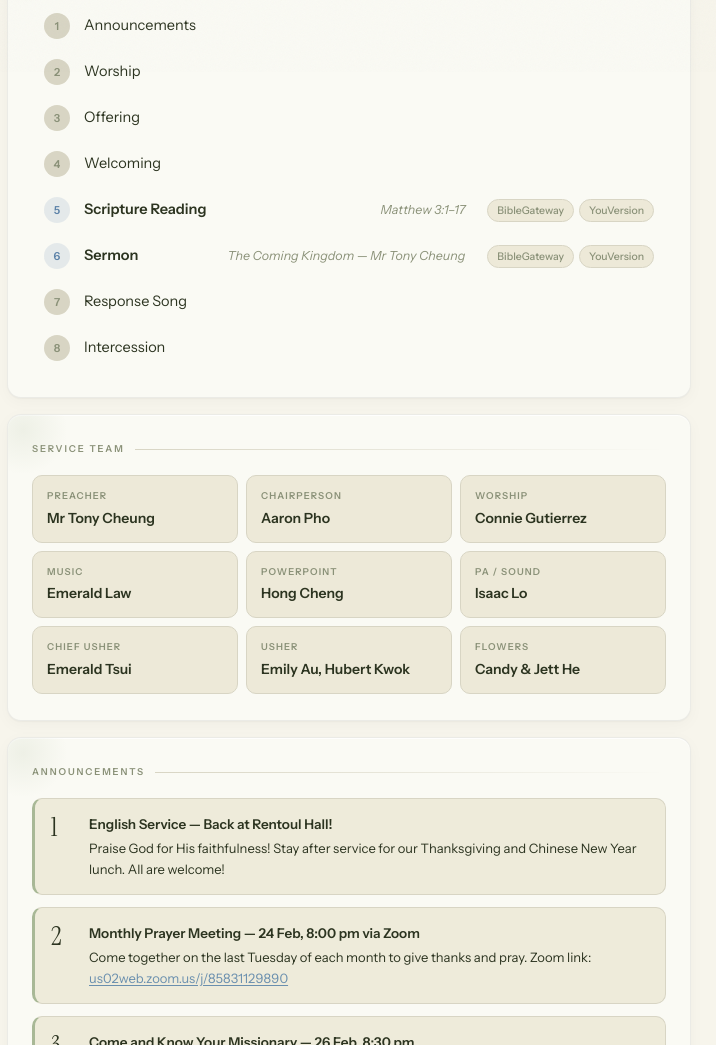
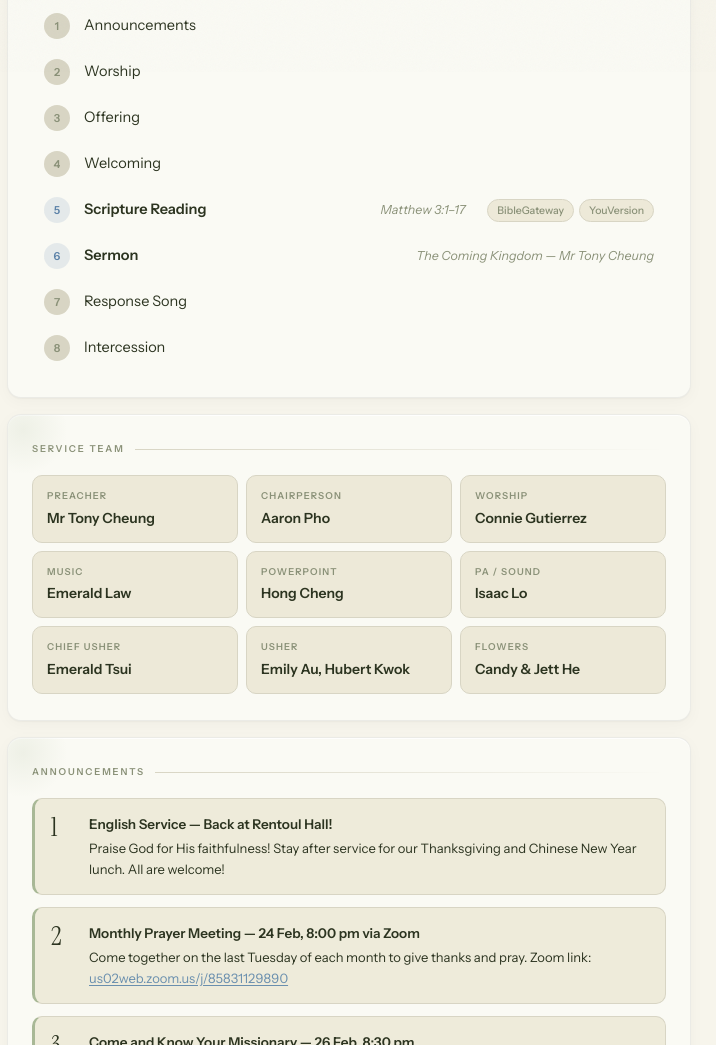
Before and after one commit to phoaar/cacv-bulletin-automation, a plain HTML site: page bulletin-20260222.html in a window 1280 px wide. Shown: the part 728-1773 px from the top of the page, without its empty margins (291-1007 px from the left). Drawn offline with Linux system fonts and the light colour scheme.

Commit message:
deploy: 581676794bac696994741c82b84b389ee61baa8c

```diff
--- a/bulletin-20260222.html
+++ b/bulletin-20260222.html
@@ -836,10 +836,7 @@
         <a class="bible-btn-sm" href="https://www.biblegateway.com/passage/?search=Matthew%203%3A1-17&version=NIV" target="_blank" rel="noopener">BibleGateway</a>
         <a class="bible-btn-sm" href="https://www.bible.com/bible/111/MAT.3.1-17.NIV" target="_blank" rel="noopener">YouVersion</a>
       </span></li>
-      <li class="order-row focus"><div class="order-idx">6</div><span class="order-name">Sermon</span><span class="order-sub">The Coming Kingdom — Mr Tony Cheung</span><span class="bible-btns-sm">
-        <a class="bible-btn-sm" href="https://www.biblegateway.com/passage/?search=The%20Coming%20Kingdom%20-%20Mr%20Tony%20Cheung&version=NIV" target="_blank" rel="noopener">BibleGateway</a>
-        <a class="bible-btn-sm" href="https://www.bible.com/search/bible?q=The%20Coming%20Kingdom%20-%20Mr%20Tony%20Cheung&version_id=111" target="_blank" rel="noopener">YouVersion</a>
-      </span></li>
+      <li class="order-row focus"><div class="order-idx">6</div><span class="order-name">Sermon</span><span class="order-sub">The Coming Kingdom — Mr Tony Cheung</span></li>
       <li class="order-row"><div class="order-idx">7</div><span class="order-name">Response Song</span></li>
       <li class="order-row"><div class="order-idx">8</div><span class="order-name">Intercession</span></li>
     </ul>
```
Also changed, not shown: index.html (+1 -4 lines).
